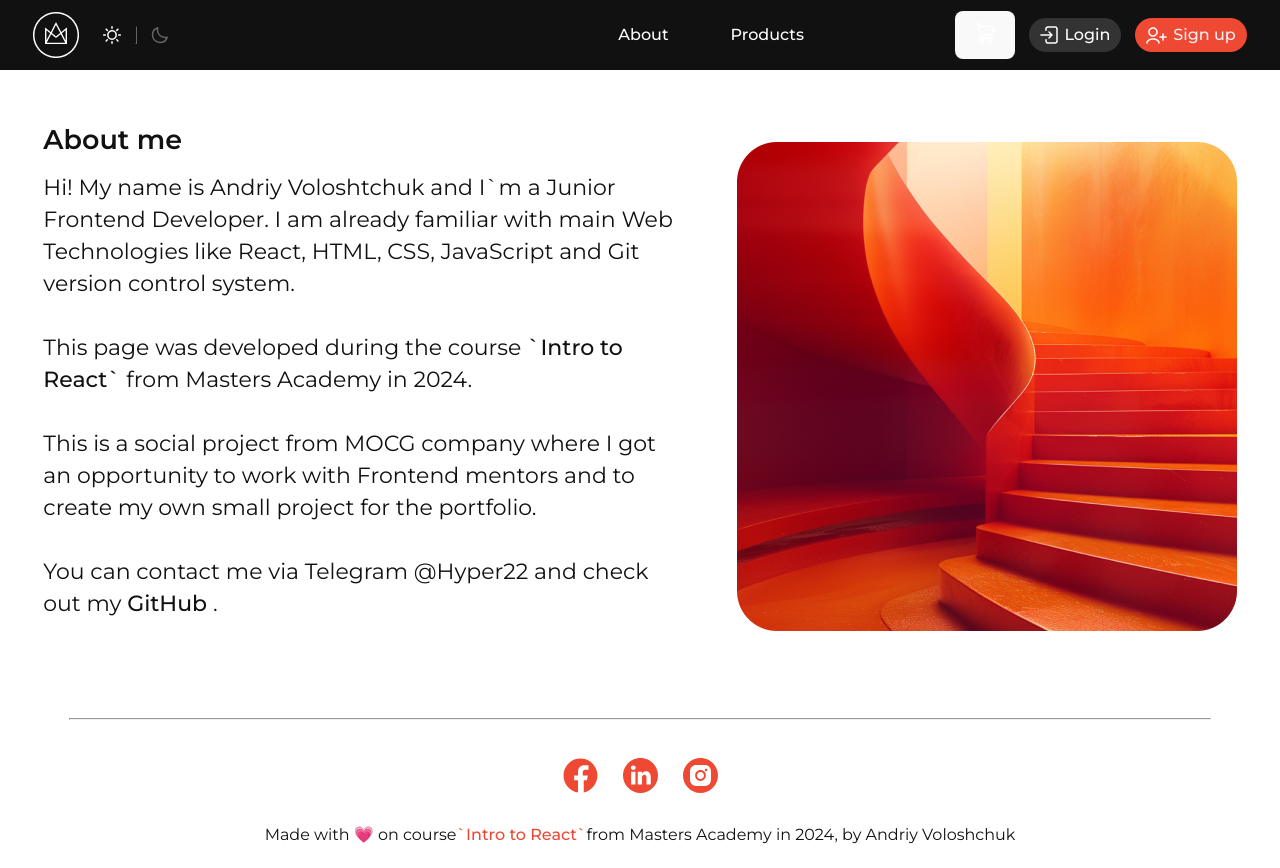
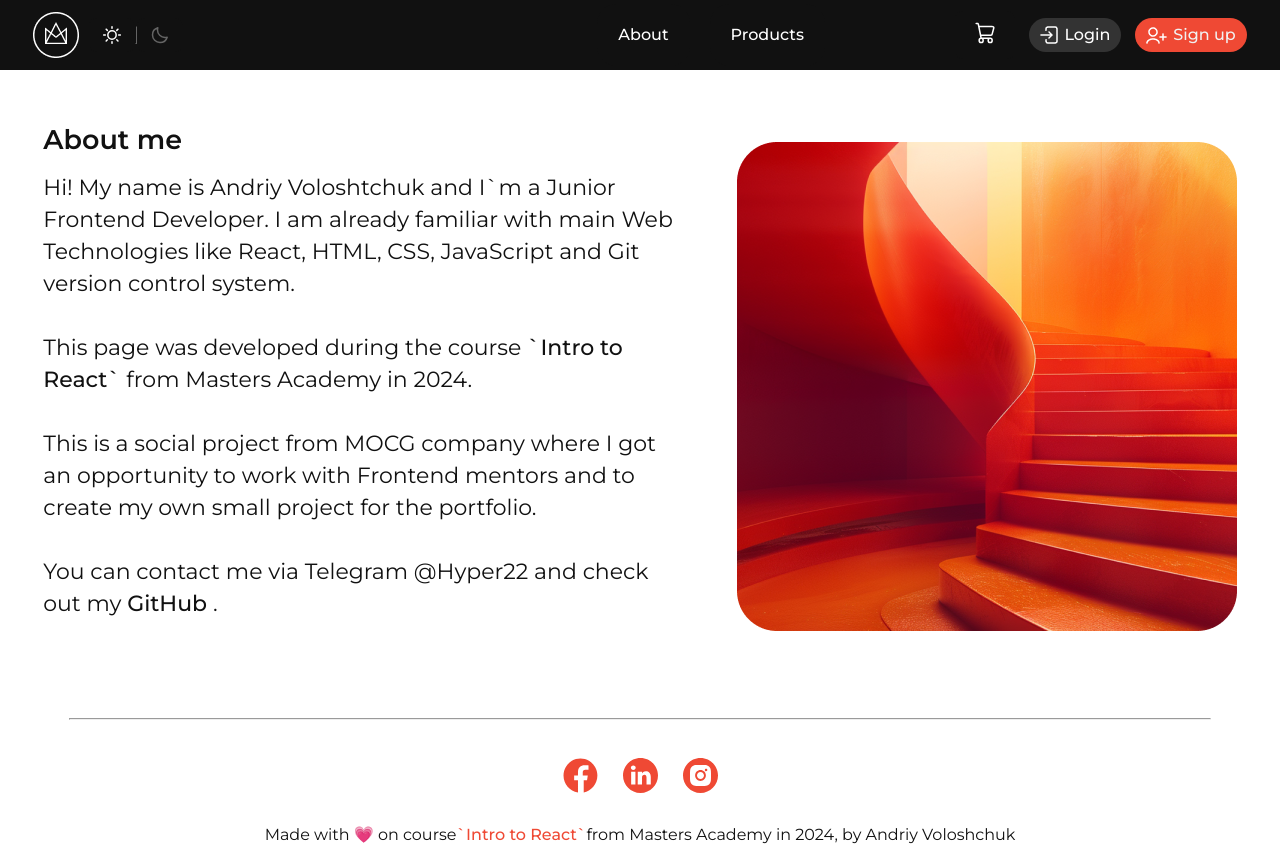
Before and after one commit to MastersAcademy/fe-react-2024, a React (Vite) app: page / in a window 1280 px wide. Built offline with nearby package versions, Linux system fonts and the light colour scheme.

Commit message:
--factor: fix styles for indicator

```diff
--- a/src/components/header/header.module.css
+++ b/src/components/header/header.module.css
@@ -59,6 +59,7 @@
 
 .Card {
   position: relative;
+  background: #111;
 }
 
 .cartIndicator {
@@ -121,12 +122,13 @@
 
   .Card {
     position: relative;
+    background: #111;
   }
 
   .cartIndicator {
     position: absolute;
-    top: -10px;
-    right: -10px;
+    top: -6px;
+    right: -5px;
     background-color: #EF4934;
     color: #111;
     border-radius: 50%;
```
